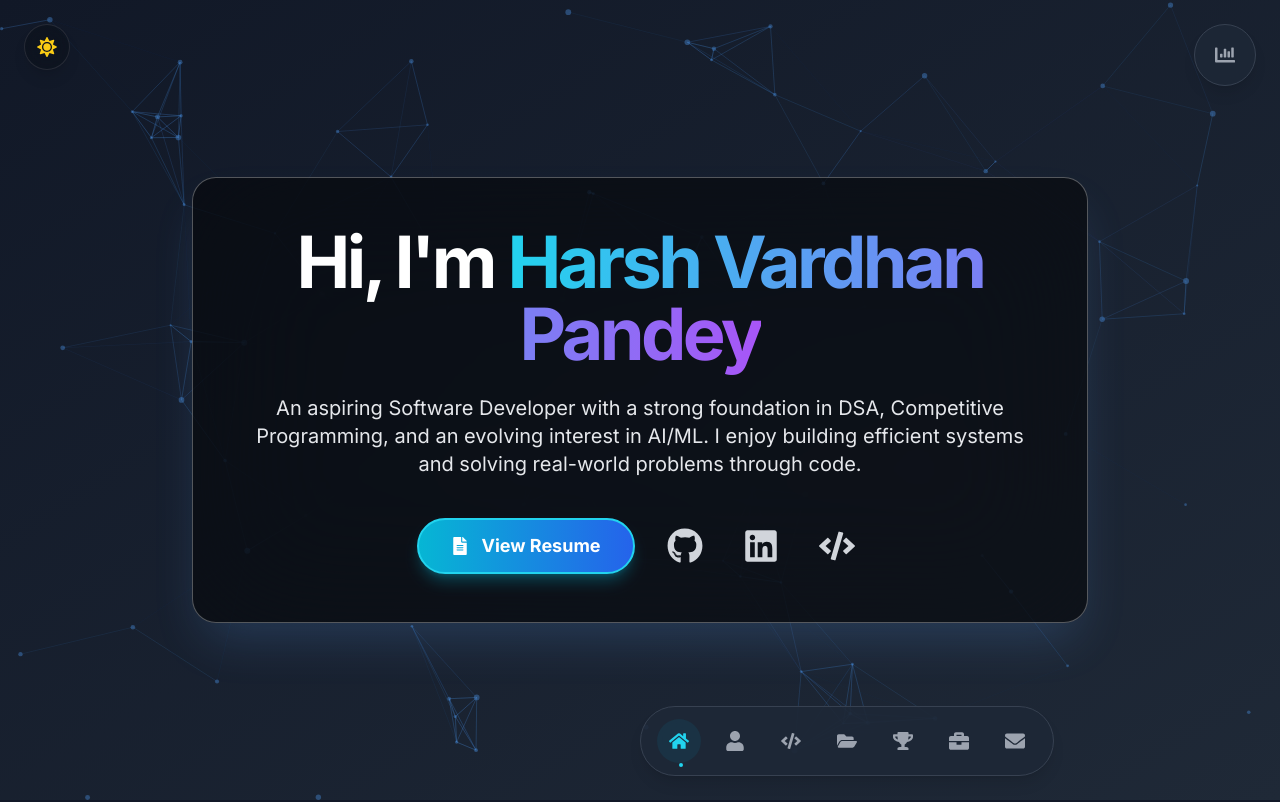
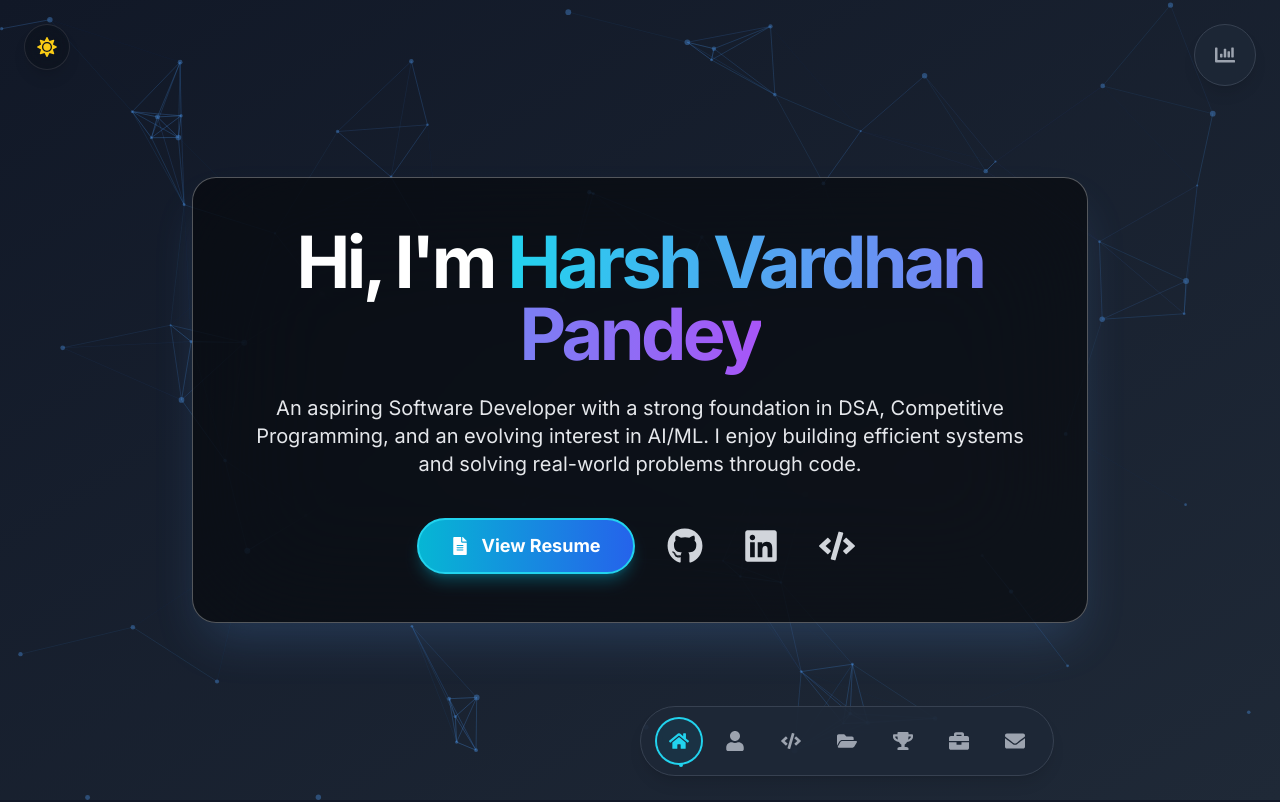
Before and after one commit to Krish1022sona/Portfolio-harshaa, a Next.js app: page / in a window 1280 px wide. Shown: the top 802 px of the page. Built offline with nearby package versions, Linux system fonts and the light colour scheme; no server answers.

Commit message:
Focus Ring: FIXED

```diff
--- a/src/components/Navigation.js
+++ b/src/components/Navigation.js
@@ -77,7 +77,7 @@ const Navigation = () => {
                 aria-current={activeSection === item.id ? 'page' : undefined}
                 className={`relative p-2 sm:p-3 rounded-full transition-all duration-300 focus:outline-none focus:ring-2 focus:ring-blue-400 dark:focus:ring-cyan-400 ${
                   activeSection === item.id
-                    ? 'text-blue-600 dark:text-cyan-400 bg-blue-50 dark:bg-cyan-900/30'
+                    ? 'text-blue-600 dark:text-cyan-400 bg-blue-50 dark:bg-cyan-900/30 outline-none ring-2 ring-blue-400 dark:ring-cyan-400'
                     : 'text-gray-600 dark:text-gray-400 hover:text-blue-600 dark:hover:text-cyan-400 hover:bg-gray-100 dark:hover:bg-gray-700'
                 }`}
                 whileHover={{ scale: 1.1 }}
```
Also changed, not shown: krish1022/changes.md (+5 -1 lines).
